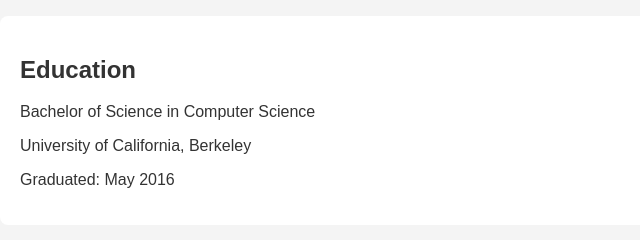
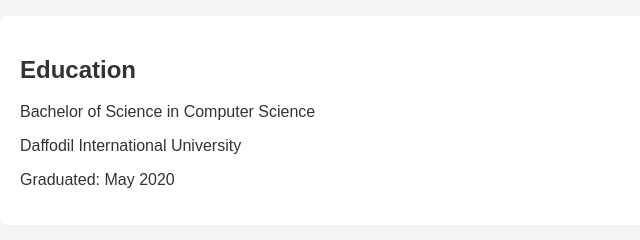
Before and after one commit to hasanalbanna012/my-cv, a plain HTML site: page index.html in a window 1280 px wide. Shown: the part 1100-1340 px from the top of the page, 0-640 px from the left. Drawn offline with Linux system fonts and the light colour scheme.

Commit message:
Update index.html

```diff
--- a/index.html
+++ b/index.html
@@ -56,8 +56,8 @@
         <section id="education" class="section">
             <h2>Education</h2>
             <p>Bachelor of Science in Computer Science</p>
-            <p>University of California, Berkeley</p>
-            <p>Graduated: May 2016</p>
+            <p>Daffodil International University</p>
+            <p>Graduated: May 2020</p>
         </section>
         <section id="skills" class="section">
             <h2>Skills</h2>
```
